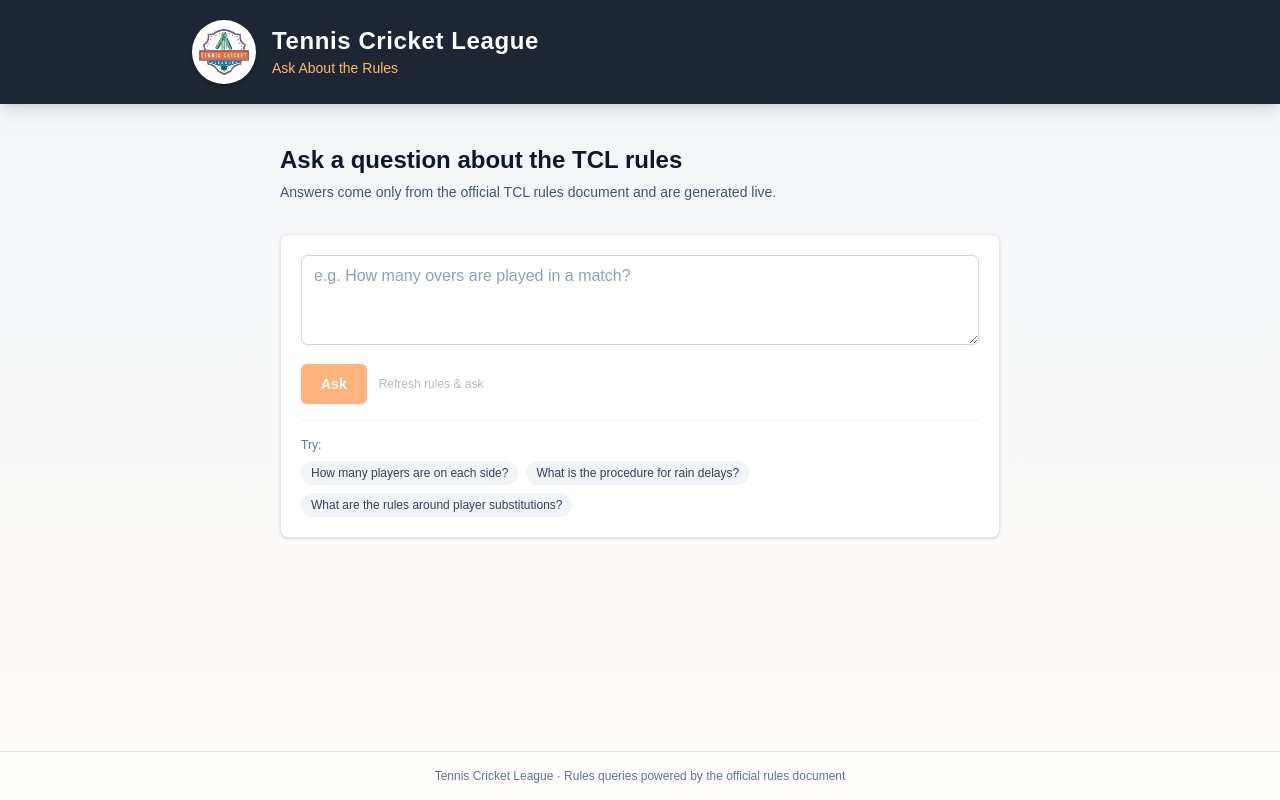
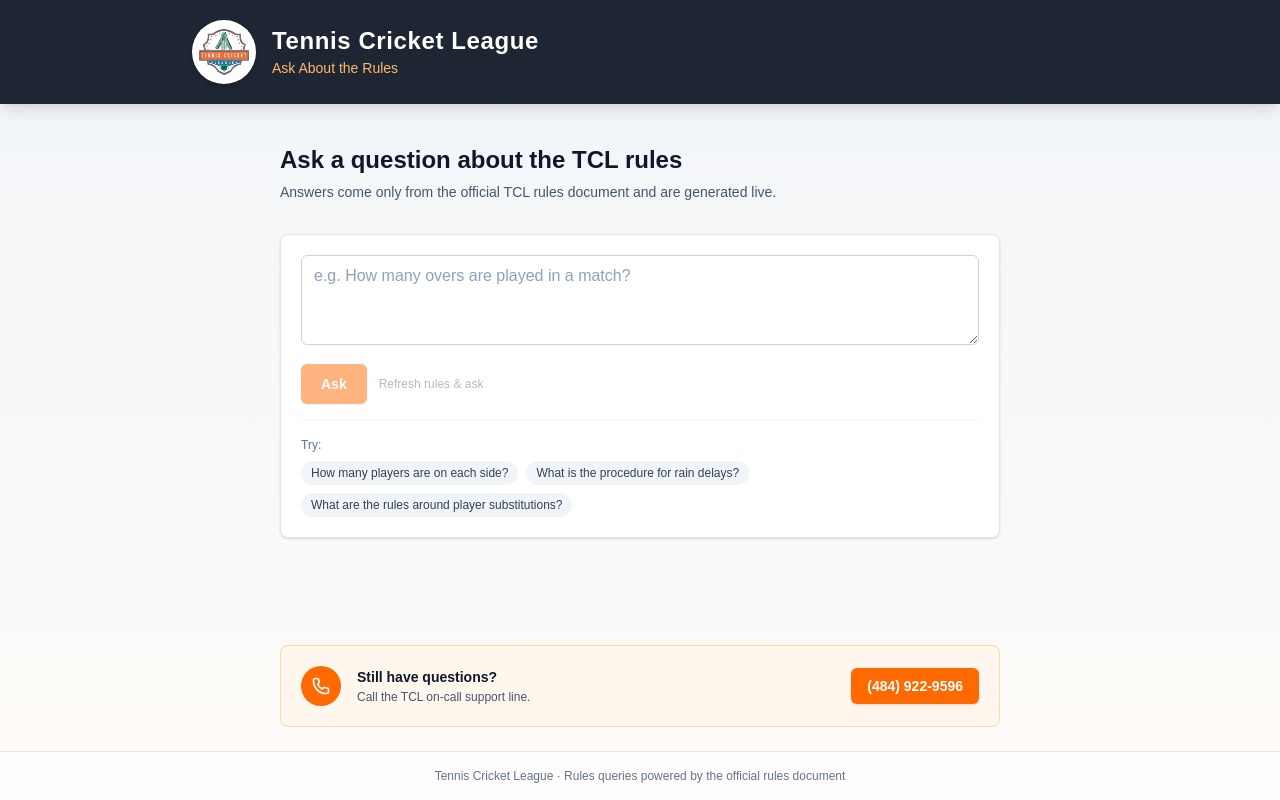
Before and after one commit to sushil-negi/tcl-rules, a Next.js app: page / in a window 1280 px wide. Built offline with nearby package versions, Linux system fonts and the light colour scheme.

Commit message:
Show on-call support number (484) 922-9596 with tap-to-call CTA

```diff
--- a/src/app/page.tsx
+++ b/src/app/page.tsx
@@ -369,6 +369,28 @@ export default function Home() {
         )}
       </main>
 
+      <section className="w-full max-w-3xl mx-auto px-4 sm:px-6 pb-6">
+        <div className="rounded-lg border border-orange-200 bg-orange-50 p-4 sm:p-5 flex flex-col sm:flex-row sm:items-center gap-3 sm:gap-4">
+          <div className="shrink-0 w-10 h-10 rounded-full bg-orange-500 text-white flex items-center justify-center">
+            <svg xmlns="http://www.w3.org/2000/svg" className="h-5 w-5" fill="none" viewBox="0 0 24 24" stroke="currentColor" aria-hidden="true">
+              <path strokeLinecap="round" strokeLinejoin="round" strokeWidth={2} d="M3 5a2 2 0 012-2h2.28a2 2 0 011.94 1.515l.547 2.19a2 2 0 01-.45 1.9l-1.27 1.27a11.04 11.04 0 005.58 5.58l1.27-1.27a2 2 0 011.9-.45l2.19.547A2 2 0 0121 16.72V19a2 2 0 01-2 2h-1C9.716 21 3 14.284 3 6V5z" />
+            </svg>
+          </div>
+          <div className="flex-1 min-w-0">
+            <p className="text-sm font-semibold text-slate-900">Still have questions?</p>
+            <p className="text-xs text-slate-600 mt-0.5">
+              Call the TCL on-call support line.
+            </p>
+          </div>
+          <a
+            href="tel:+14849229596"
+            className="inline-flex items-center justify-center rounded-md bg-orange-500 hover:bg-orange-600 text-white px-4 py-2 text-sm font-semibold shadow-sm whitespace-nowrap"
+          >
+            (484) 922-9596
+          </a>
+        </div>
+      </section>
+
       <footer className="py-4 px-4 text-center text-xs text-slate-500 border-t border-slate-200 bg-white/60">
         Tennis Cricket League · Rules queries powered by the official rules document
       </footer>
```
